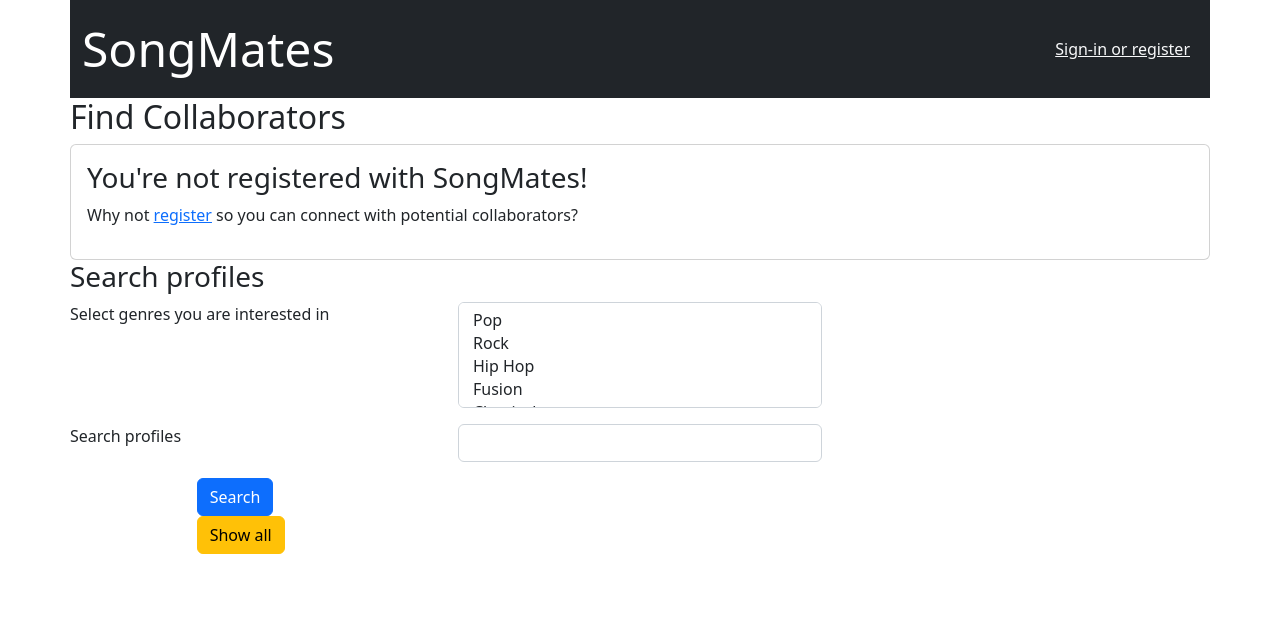
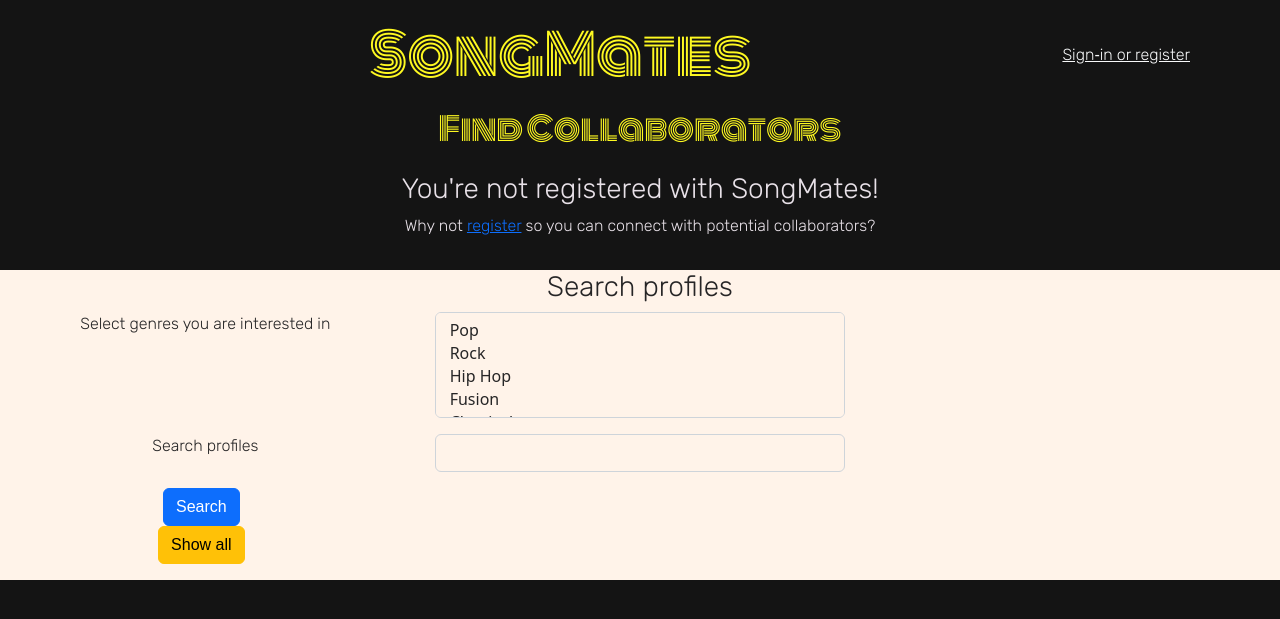
Before and after one commit to andy-guttridge/song-mates, a Django app: page / in a window 1280 px wide. Shown: the top 619 px of the page. Run offline with Django 3.2, Linux system fonts and the light colour scheme; some libraries are stand-ins or nearby versions.

Commit message:
Feature: first pass at styling

```diff
--- a/songmates/settings.py
+++ b/songmates/settings.py
@@ -38,7 +38,7 @@ LOGOUT_REDIRECT_URL = '/'
 SECRET_KEY = os.environ.get('SECRET_KEY')
 
 # SECURITY WARNING: don't run with debug turned on in production!
-DEBUG = False
+DEBUG = True
 
 ALLOWED_HOSTS = ALLOWED_HOSTS = ['songmates.herokuapp.com', 'localhost']
 
--- a/songmates_main/forms.py
+++ b/songmates_main/forms.py
@@ -98,8 +98,8 @@ class SearchForm(Form):
                 title='Show only my collaborators',
                 on_change=('searchSubmit()')
             ),
-            Field('genres'),
-            Field('search_phrase'),
+            Field('genres', css_class='bkgnd-color-1 txt-color-2'),
+            Field('search_phrase', css_class='bkgnd-color-1 txt-color-2'),
             FormActions(
                 Submit('search-form-submit', 'Search',
                        css_class='btn btn-primary'),
--- a/static/css/styles.css
+++ b/static/css/styles.css
@@ -1,11 +1,58 @@
+/* Google Font import */
+@import url('https://fonts.googleapis.com/css2?family=Monoton&family=Rubik+Mono+One&family=Rubik:wght@300&display=swap');
+
+/* Fonts for site wide elements */
+
+h1, h2 {
+    font-family: 'Monoton', cursive;
+}
+
+h3, h4 {
+    font-family: 'Rubik Mono One', sans-serif;
+}
+
+h3, h4, p, span, label, input, li {
+    font-family: 'Rubik', sans-serif;
+}
+
+/* Main colours */
+.bkgnd-color-0 {
+    background-color: #141414;
+}
+
+.bkgnd-color-1 {
+    background-color: #fff3e9;
+}
+
+.bkgnd-color-2 {
+    background-color: #520708;
+}
+
+.txt-color-0 {
+    color: #fef921;
+}
+
+.txt-color-1 {
+    color: #e8e1e8;
+}
+
+.txt-color-2 {
+    color: #262526;
+}
+
 /* Site wide styles */
 
 .navbar-brand {
-    font-size: 3rem;
+    font-family: 'Monoton', cursive;
+    font-size: 3.5rem;
+    color:#fef921;
 }
 
 .profile-img {
     width: 10rem;
+    height: 10rem;
+    border-radius: 50%;
+    object-fit: cover;
 }
 
 .table-cols-20 {
@@ -26,3 +73,11 @@
 .plain-link:hover{
     color: darkblue;
 }
+
+.btn {
+    font-family: 'Gudea', sans-serif;
+}
+
+.card-title {
+    display: inline-block;
+}
--- a/templates/base.html
+++ b/templates/base.html
@@ -19,11 +19,11 @@
     <title>SongMates</title>
 </head>
 
-<body>
-    <div class="container g-0">
-        <nav class="navbar navbar-expand-md navbar-dark bg-dark">
-            <div class="container-fluid">
-                <a class="navbar-brand" href="#">SongMates</a>
+<body class="bkgnd-color-0">
+    <div class="container-fluid g-0 bkgnd-color-0 text-center">
+        <nav class="navbar navbar-expand-md navbar-dark">
+            <div class="container">
+                <a class="navbar-brand col-sm" href="/">SongMates</a>
 
                 <!-- Show nav items only if user is authenticated -->
                 {% if  user.is_authenticated  %}
@@ -53,7 +53,6 @@
         {% block content %}
 
         {% endblock content %}
-
     </div>
 
     <!-- Boot strap JavaScript link -->
--- a/templates/find_collabs.html
+++ b/templates/find_collabs.html
@@ -6,7 +6,7 @@
 
 {% block content %}
 
-<h2>Find Collaborators</h2>
+<h2 class="txt-color-0">Find Collaborators</h2>
 
 <!-- Display a message and link to update profile page for users who haven't yet updated their profiles -->
 {% if user.is_authenticated and user_profile.profile_complete is False %}
@@ -27,8 +27,8 @@
 
 <!-- Display a message and link to sign-in/register account page for un-authenticated users -->
 {% if not user.is_authenticated %}
-<div class="card">
-    <div class="card-body">
+<div class="card border-0">
+    <div class="card-body bkgnd-color-0 txt-color-1">
         <h3>
             You're not registered with SongMates!
         </h3>
@@ -40,30 +40,40 @@
 {% endif %}
 
 <!-- Render search form -->
-<form action="{% url 'search_profile' %}" method="get" id="search-profile">
+<div class="row bkgnd-color-1 txt-color-2 mb-3">
+    <form action="{% url 'search_profile' %}" method="get" id="search-profile" class="bkgnd-color-1">
         <h3>Search profiles</h3>
         {% crispy search_form %}
     </form>
+</div>
 
 <!-- Loop through profiles and display the details of each in a bootstrap card -->
+<div class = "row">
 {% for profile in profiles %}
     <!-- Only display profile if at least some profile data has been entered -->
     {% if profile.profile_complete is True %}
-        <div class="card">
-            <div class="card-body">
-                <h2 class="card-title">
+        <div class = "col-md-6 col-xl-4 mb-3 align-items-stretch d-flex txt-color-1">
+            <div class="card text-start border-start-0 border-end-0 border-top-0 border-bottom-1">
+                <div class="card-body bkgnd-color-0">
+                    <div class="row">
+                        <div class="col-6">
+                            <h2 class="card-title txt-color-0">
                                 {{ profile.user }}
                                 <!-- Show collaborator icon if this profile is already a collaborator -->
                                 {% if profile in collaborators %}
                                     <i class="fa-solid fa-user"></i>
                                 {% endif %}
                             </h2>
+                        </div>
+                        <div class="col text-end">
                             {% if "placeholder" in profile.image.url %}
                             <!-- <img src="https://cdn.pixabay.com/photo/2015/10/05/22/37/blank-profile-picture-973460_960_720.png" alt="Profile Picture" class="profile-img"> -->
                             <img src="{% static 'images/blank-profile-pic.png' %}" alt="Profile Picture" class="profile-img">
                             {% else %}
                             <img src="{{ profile.image.url }}" alt="Profile Picture" class="profile-img">
                             {% endif %}
+                        </div>
+                    </div>
                     <h3 class="card-subtitle">
                         About Me
                     </h3>
@@ -71,7 +81,7 @@
                         {{ profile.biog|linebreaksbr }}
                     </p>
                     <h3 class="card-subtitle">
-                    Genres I'm interested in
+                        Genres
                     </h3>
 
                     <!-- Only display genres and instrument/skills if there are non-null values -->
@@ -141,6 +151,7 @@
                     {% endif %}
                 </div>
             </div>
+        </div>
     {% endif %}
 
     <!-- Modal to confirm cancellation of outgoing collaboration request -->
@@ -163,5 +174,6 @@
         </div>
     </div>
 {% endfor %}
+</div>
 
 {% endblock %}
```
Lines whose indentation alone changed are shown as unchanged.
